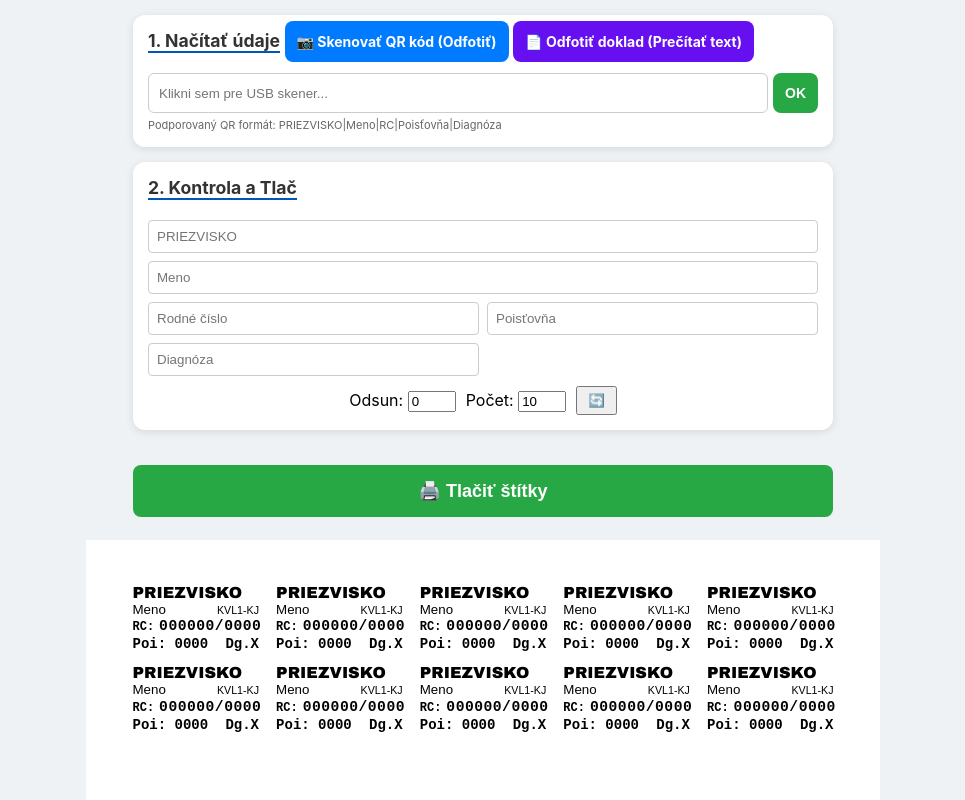
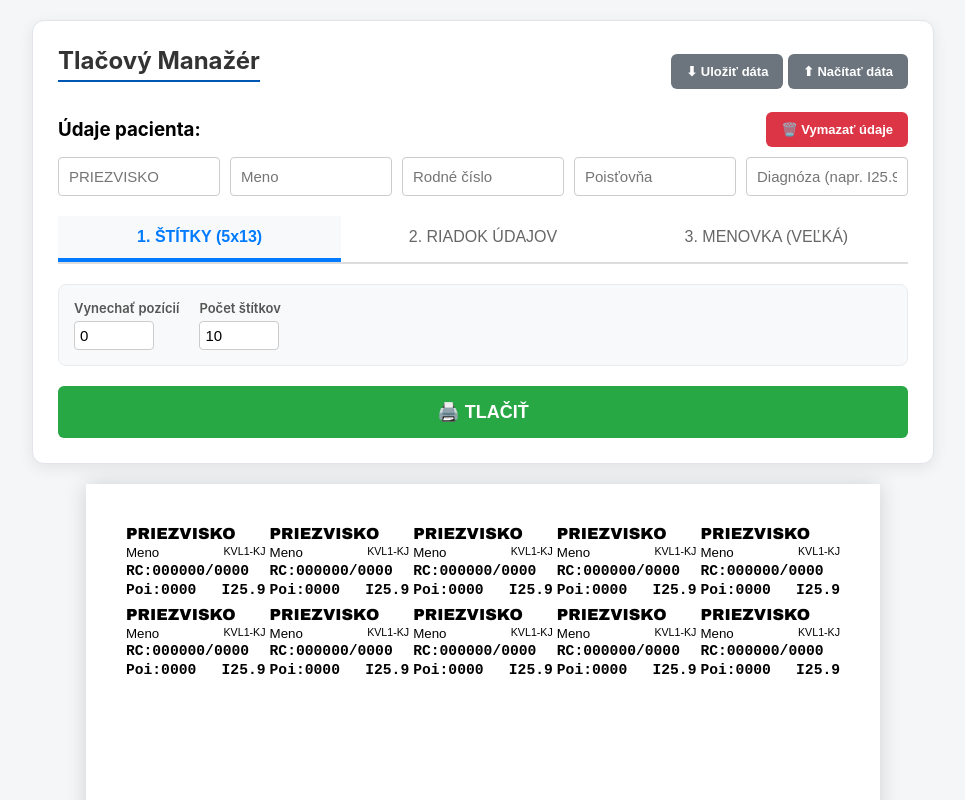
Before and after one commit to bingo780/tlacstitku, a plain HTML site: page index.html in a window 1280 px wide. Shown: the top 800 px of the page, without its empty margins (157-1122 px from the left). Drawn offline with Linux system fonts and the light colour scheme.

Commit message:
Update index.html

```diff
--- a/index.html
+++ b/index.html
@@ -3,270 +3,381 @@
 <head>
     <meta charset="UTF-8">
     <meta name="viewport" content="width=device-width, initial-scale=1.0">
-    <title>Tlač štítkov: Verná kópia</title>
-    <script src="https://unpkg.com/html5-qrcode" type="text/javascript"></script>
-    <script src='https://unpkg.com/tesseract.js@v2.1.0/dist/tesseract.min.js'></script>
+    <title>Tlač: Štítky | Riadok | Menovka</title>
 
     <style>
-        /* ZÁKLADNÉ NASTAVENIA UI (Netýka sa tlače) */
-        body { font-family: -apple-system, BlinkMacSystemFont, "Segoe UI", Roboto, Helvetica, Arial, sans-serif; background: #eef2f5; margin: 0; display: flex; flex-direction: column; align-items: center; }
-        #main-container { width: 100%; max-width: 700px; margin: 15px; display: flex; flex-direction: column; gap: 15px; }
-        .card { background: white; padding: 15px; border-radius: 12px; box-shadow: 0 2px 8px rgba(0,0,0,0.1); }
-        h2 { margin: 0 0 10px 0; font-size: 1.1rem; color: #333; border-bottom: 2px solid #0056b3; display: inline-block; }
+        /* --- UI (Obrazovka) --- */
+        body { font-family: -apple-system, BlinkMacSystemFont, "Segoe UI", Roboto, Arial, sans-serif; background: #f4f6f8; margin: 0; display: flex; flex-direction: column; align-items: center; }
+
+        #controls {
+            width: 100%; max-width: 850px; margin: 20px; background: white;
+            padding: 25px; border-radius: 12px; box-shadow: 0 4px 15px rgba(0,0,0,0.08);
+            border: 1px solid #e1e4e8;
+        }
+
+        h2 { margin: 0 0 15px 0; color: #333; border-bottom: 2px solid #0056b3; display: inline-block; padding-bottom: 5px; }
+
+        /* Vstupy a grid */
+        .input-row { display: grid; grid-template-columns: repeat(auto-fit, minmax(140px, 1fr)); gap: 10px; margin-top: 10px; }
+        input { padding: 10px; border: 1px solid #ccc; border-radius: 4px; width: 100%; box-sizing: border-box; font-size: 15px; }
+        input:focus { border-color: #007bff; outline: none; }
+
+        /* Nastavenia posunu */
+        .settings-box {
+            background: #f8f9fa; padding: 15px; border-radius: 8px; margin-top: 15px;
+            display: flex; flex-wrap: wrap; gap: 20px; align-items: center; border: 1px solid #e9ecef;
+        }
+        .setting-item { display: flex; flex-direction: column; font-size: 13px; font-weight: 600; color: #555; }
+        .setting-item input { width: 80px; margin-top: 5px; padding: 5px; }
 
         /* Tlačidlá */
-        .btn { width: 100%; padding: 12px; border: none; border-radius: 8px; cursor: pointer; font-weight: bold; color: white; margin-bottom: 8px; font-size: 14px; }
-        .btn-qr { background: #007bff; }
-        .btn-ocr { background: #6610f2; }
-        .btn-print { background: #28a745; font-size: 18px; padding: 15px; margin-top: 20px; }
-        .input-group { display: flex; gap: 5px; }
-        .usb-input { flex: 1; padding: 10px; border: 1px solid #ccc; border-radius: 6px; }
-        input[type="file"] { display: none; }
-        #status-box { padding: 10px; border-radius: 6px; text-align: center; display: none; margin-bottom: 10px; font-size: 13px; }
-        .grid-form { display: grid; grid-template-columns: 1fr 1fr; gap: 8px; margin-top: 10px; }
-        .full { grid-column: span 2; }
-        .grid-form input { padding: 8px; border: 1px solid #ccc; border-radius: 4px; }
+        .btn { padding: 10px 15px; border: none; border-radius: 6px; cursor: pointer; color: white; font-weight: bold; transition: 0.2s; }
+        .btn:hover { opacity: 0.9; }
 
-        /* --- TLAČOVÝ ŠTÝL (A4) --- */
+        .btn-print { background: #28a745; width: 100%; font-size: 18px; margin-top: 20px; padding: 15px; }
+        .btn-gray { background: #6c757d; font-size: 13px; }
+        .btn-red { background: #dc3545; font-size: 13px; margin-left: auto; }
+
+        /* Záložky */
+        .tabs { display: flex; margin-bottom: 20px; border-bottom: 2px solid #ddd; margin-top: 20px; }
+        .tab-btn {
+            padding: 12px 20px; cursor: pointer; background: none; border: none; font-size: 16px;
+            color: #666; border-bottom: 4px solid transparent; flex: 1; transition: 0.2s;
+        }
+        .tab-btn.active { color: #007bff; border-bottom-color: #007bff; font-weight: bold; background: #f8f9fa; }
+
+        /* --- TLAČ (A4) --- */
         @media print {
             @page { size: A4; margin: 0; }
             body { background: white; margin: 0; }
-            #main-container { display: none; }
-            .page-container { display: block !important; margin: 0 !important; box-shadow: none !important; }
+            #controls { display: none; }
+            /* Reset pre tlač */
+            .print-area { box-shadow: none !important; margin: 0 !important; background: transparent !important; }
+            /* Skrytie neaktívnych režimov */
+            .view-section { display: none !important; }
+
+            /* Zobrazenie aktívneho */
+            body.print-labels #view-labels { display: grid !important; }
+            body.print-line #view-line { display: block !important; }
+            body.print-tag #view-tag { display: block !important; }
+
+            /* Nová strana */
+            .page-break { page-break-after: always; break-after: page; }
         }
 
-        .page-container {
-            width: 210mm; height: 297mm; background: white;
-            padding: 10mm; box-sizing: border-box; display: block;
-            margin-bottom: 50px; overflow: hidden;
-            /* box-shadow: 0 0 10px rgba(0,0,0,0.2); pre náhľad na PC */
+        /* Kontajner pre náhľad */
+        .print-area {
+            width: 210mm; min-height: 297mm; background: white; margin-bottom: 50px;
+            box-shadow: 0 0 20px rgba(0,0,0,0.15); position: relative;
         }
 
-        .label-grid {
-            display: grid;
-            grid-template-columns: repeat(5, 1fr);
-            grid-template-rows: repeat(13, 1fr);
-            width: 100%; height: 100%;
+        /* 1. REŽIM: ŠTÍTKY */
+        #view-labels {
+            width: 100%; height: 297mm; padding: 10mm; box-sizing: border-box;
+            display: none;
+            grid-template-columns: repeat(5, 1fr); grid-template-rows: repeat(13, 1fr);
+        }
+        .lbl-box { padding: 2px; display: flex; flex-direction: column; justify-content: space-evenly; overflow: hidden; }
+        .lbl-sur { font-family: 'Arial Black', sans-serif; font-weight: 900; font-size: 12pt; text-transform: uppercase; line-height: 1; }
+        .lbl-row { display: flex; justify-content: space-between; font-size: 10pt; font-family: Arial, sans-serif; }
+        .lbl-tech { font-family: 'Courier New', monospace; font-weight: bold; font-size: 11pt; }
+
+        /* 2. REŽIM: RIADOK (A4 Strany) */
+        #view-line { display: none; width: 100%; }
+
+        .page-a4-line {
+            width: 210mm; height: 297mm; position: relative;
+            overflow: hidden; background: white;
+            /* border-bottom: 1px dashed #eee; */ /* Odkomentovať pre ladenie */
         }
 
-        /* --- DIZAJN ŠTÍTKU PODĽA FOTKY --- */
-        .label {
-            box-sizing: border-box;
-            padding: 1mm 2mm; /* Minimálne okraje vnútri štítku */
-            display: flex;
-            flex-direction: column;
-            justify-content: space-evenly; /* Rozložiť riadky rovnomerne */
-            overflow: hidden;
-            border: 1px solid white; /* Skrytý rámček */
+        .line-text-element {
+            position: absolute;
+            white-space: nowrap;
+            font-family: 'Times New Roman', serif;
         }
 
-        /* 1. Riadok: PRIEZVISKO (Hrubé, Sans-Serif) */
-        .row-surname {
-            font-family: 'Arial Black', 'Arial', sans-serif;
-            font-weight: 900;
-            font-size: 12pt;
-            text-transform: uppercase;
-            line-height: 1;
-            color: #000;
+        /* 3. REŽIM: MENOVKA */
+        #view-tag { display: none; width: 100%; height: 297mm; position: relative; box-sizing: border-box; }
+
+        .tag-container {
+            width: 100%; box-sizing: border-box;
+            font-family: 'Times New Roman', serif;
+            display: flex; flex-direction: column;
         }
-
-        /* 2. Riadok: Meno a Kód (Sans-Serif) */
-        .row-name-kvl {
-            display: flex;
-            justify-content: space-between;
-            align-items: baseline;
-            font-family: 'Arial', sans-serif;
-            font-size: 10pt;
-            line-height: 1;
-        }
-
-        /* 3. a 4. Riadok: Technické údaje (Písací stroj / Courier) */
-        .row-tech {
-            font-family: 'Courier New', Courier, monospace; /* Toto robí ten "lekársky" vzhľad */
-            font-size: 10.5pt;
-            font-weight: 600; /* Polotučné pre čitateľnosť */
-            white-space: nowrap;
-            display: flex;
-            justify-content: space-between;
-            align-items: center;
-            line-height: 1;
-            margin-top: 1px;
-        }
-
-        .diag-box {
-            font-weight: bold;
-        }
-
-        /* Jemné doladenie pre RC */
-        .rc-label { font-size: 9pt; margin-right: 5px; }
-        .rc-num { font-size: 11pt; letter-spacing: 0.5px; }
+        .tag-surname { text-transform: uppercase; font-weight: bold; margin-bottom: 15px; }
+        .tag-row-bottom { display: flex; justify-content: space-between; width: 100%; }
 
     </style>
 </head>
 <body>
 
-<div id="main-container">
-    <div class="card">
-        <h2>1. Načítať údaje</h2>
-        <div id="status-box"></div>
-
-        <label for="file-qr" class="btn btn-qr">📷 Skenovať QR kód (Odfotiť)</label>
-        <input type="file" id="file-qr" accept="image/*" capture="environment">
-
-        <label for="file-ocr" class="btn btn-ocr">📄 Odfotiť doklad (Prečítať text)</label>
-        <input type="file" id="file-ocr" accept="image/*" capture="environment">
-
-        <div class="input-group" style="margin-top:10px;">
-            <input type="text" id="usbInput" class="usb-input" placeholder="Klikni sem pre USB skener..." autocomplete="off">
-            <button class="btn btn-qr" onclick="processManualInput()" style="width: auto; margin:0; background:#28a745;">OK</button>
-        </div>
-        <div style="font-size:11px; color:#666; margin-top:5px;">
-            Podporovaný QR formát: PRIEZVISKO|Meno|RC|Poisťovňa|Diagnóza
+<div id="controls">
+    <div style="display:flex; justify-content:space-between; align-items:center;">
+        <h2>Tlačový Manažér</h2>
+        <div>
+            <button onclick="saveToFile()" class="btn btn-gray">⬇ Uložiť dáta</button>
+            <button onclick="document.getElementById('imp').click()" class="btn btn-gray">⬆ Načítať dáta</button>
+            <input type="file" id="imp" style="display:none" onchange="loadFromFile(this)">
         </div>
     </div>
 
-    <div class="card">
-        <h2>2. Kontrola a Tlač</h2>
-        <div class="grid-form">
-            <input type="text" id="dataSurname" placeholder="PRIEZVISKO" class="full">
-            <input type="text" id="dataName" placeholder="Meno" class="full">
-            <input type="text" id="dataRC" placeholder="Rodné číslo">
-            <input type="text" id="dataPoi" placeholder="Poisťovňa">
-            <input type="text" id="dataDiag" placeholder="Diagnóza">
-        </div>
-        <div style="margin-top:10px; display:flex; gap:10px; justify-content: center; align-items: center;">
-            <label>Odsun: <input type="number" id="offsetInput" value="0" style="width:40px"></label>
-            <label>Počet: <input type="number" id="countInput" value="10" style="width:40px"></label>
-            <button onclick="updatePreview()" style="padding:5px 10px;">🔄</button>
+    <div style="display:flex; align-items:center; margin-top: 15px;">
+        <h3 style="margin:0; flex-grow:1;">Údaje pacienta:</h3>
+        <button onclick="clearData()" class="btn btn-red">🗑️ Vymazať údaje</button>
+    </div>
+
+    <div class="input-row">
+        <input type="text" id="d_sur" placeholder="PRIEZVISKO" oninput="update()">
+        <input type="text" id="d_nam" placeholder="Meno" oninput="update()">
+        <input type="text" id="d_rc" placeholder="Rodné číslo" oninput="update()">
+        <input type="text" id="d_poi" placeholder="Poisťovňa" oninput="update()">
+        <input type="text" id="d_dia" placeholder="Diagnóza (napr. I25.9)" oninput="update()">
+    </div>
+
+    <div class="tabs">
+        <button class="tab-btn active" onclick="setTab('labels')" id="tab-labels">1. ŠTÍTKY (5x13)</button>
+        <button class="tab-btn" onclick="setTab('line')" id="tab-line">2. RIADOK ÚDAJOV</button>
+        <button class="tab-btn" onclick="setTab('tag')" id="tab-tag">3. MENOVKA (VEĽKÁ)</button>
+    </div>
+
+    <div class="settings-box" id="settings-panel"></div>
+
+    <button onclick="window.print()" class="btn btn-print">🖨️ TLAČIŤ</button>
+</div>
+
+<div class="print-area">
+
+    <div id="view-labels" class="view-section"></div>
+
+    <div id="view-line" class="view-section"></div>
+
+    <div id="view-tag" class="view-section">
+        <div id="tag-inner" class="tag-container">
+            <div id="tag-sur-el" class="tag-surname"></div>
+            <div class="tag-row-bottom">
+                <span id="tag-nam-el"></span>
+                <span id="tag-year-el"></span>
+            </div>
         </div>
     </div>
 
-    <button onclick="window.print()" class="btn btn-print">🖨️ Tlačiť štítky</button>
-</div>
-
-<div class="page-container">
-    <div class="label-grid" id="gridContainer"></div>
 </div>
 
 <script>
-    // --- SKRIPT ---
-    const statusBox = document.getElementById('status-box');
+    // Konfigurácia
+    let config = {
+        mode: 'labels',
+        // Štítky
+        lbl_offset: 0,
+        lbl_count: 10,
+        // Riadok
+        line_top: 20,    // mm
+        line_left: 20,   // mm
+        line_size: 14,   // pt
+        line_copies: 1,  // Počet A4 strán
+        // Menovka
+        tag_top: 30,     // mm
+        tag_left: 20,    // mm
+        tag_size: 72     // pt
+    };
 
-    function showStatus(msg, color) {
-        statusBox.style.display = 'block';
-        statusBox.innerText = msg;
-        statusBox.style.backgroundColor = color === 'success' ? '#d4edda' : '#f8d7da';
-        statusBox.style.color = color === 'success' ? '#155724' : '#721c24';
+    // Init
+    window.onload = () => {
+        loadLocal();
+        setTab('labels');
+    };
+
+    function setTab(mode) {
+        config.mode = mode;
+
+        // UI Tabs
+        document.querySelectorAll('.tab-btn').forEach(b => b.classList.remove('active'));
+        document.getElementById(`tab-${mode}`).classList.add('active');
+
+        // Zobrazenie
+        document.querySelectorAll('.view-section').forEach(el => el.style.display = 'none');
+        document.getElementById(`view-${mode}`).style.display = (mode === 'labels') ? 'grid' : 'block';
+
+        // Tlačová trieda
+        document.body.className = `print-${mode}`;
+
+        renderSettings();
+        update();
     }
 
-    // 1. QR SKENER (Zo súboru/fotky)
-    document.getElementById('file-qr').addEventListener('change', e => {
-        if (!e.target.files.length) return;
-        const html5QrCode = new Html5Qrcode("status-box");
-        html5QrCode.scanFile(e.target.files[0], true)
-        .then(decodedText => {
-            if (decodedText.includes('|')) {
-                const p = decodedText.split('|');
-                fill(p[0], p[1], p[2], p[3], p[4]);
-                showStatus("✅ QR načítaný: " + p[0], 'success');
-            } else {
-                showStatus("⚠️ Zlý formát QR kódu", 'error');
-            }
-        }).catch(err => showStatus("❌ QR sa nenašiel, skúste lepšiu fotku.", 'error'));
-    });
+    function renderSettings() {
+        const panel = document.getElementById('settings-panel');
+        let html = '';
 
-    // 2. OCR (Text z fotky)
-    document.getElementById('file-ocr').addEventListener('change', async (e) => {
-        if (!e.target.files.length) return;
-        showStatus("⏳ Čítam text... čakajte.", 'success');
-        try {
-            const { data: { text } } = await Tesseract.recognize(e.target.files[0], 'slk');
-            parseOCR(text);
-            showStatus("✅ Text načítaný.", 'success');
-        } catch (err) { showStatus("❌ Chyba čítania.", 'error'); }
-    });
-
-    function parseOCR(text) {
-        text = text.replace(/\n/g, " ").replace(/\s+/g, " ");
-        // Regexy pre údaje
-        const rc = text.match(/RC[:\.\s]*(\d{6}\/?\d{3,4})|(\d{6}\/\d{3,4})/i);
-        const poi = text.match(/Poi[:\.\s]*(\d{4})|(\d{4})/i) || text.match(/\b(25\d{2}|24\d{2})\b/);
-        const diag = text.match(/\b([A-Z]\d{2,3}(\.\d)?)\b/);
-
-        // Priezvisko (veľké písmená > 3 znaky)
-        let surname = "";
-        text.split(" ").forEach(w => {
-            if (w.length > 3 && w === w.toUpperCase() && !w.match(/\d/) && !w.includes("RC") && !w.includes("POI")) surname = w;
-        });
-
-        fill(surname, "",
-             rc ? (rc[1]||rc[2]).replace(/\s/g,"") : "",
-             poi ? (poi[1]||poi[0]) : "",
-             diag ? diag[0] : "");
+        if (config.mode === 'labels') {
+            html += makeInput('Vynechať pozícií', 'lbl_offset', 0);
+            html += makeInput('Počet štítkov', 'lbl_count', 10);
+        }
+        else if (config.mode === 'line') {
+            html += makeInput('Odsadenie ZHORA (mm)', 'line_top', 20);
+            html += makeInput('Odsadenie ZĽAVA (mm)', 'line_left', 20);
+            html += makeInput('Veľkosť písma (pt)', 'line_size', 14);
+            html += makeInput('Počet strán A4', 'line_copies', 1);
+        }
+        else if (config.mode === 'tag') {
+            html += makeInput('Odsadenie ZHORA (mm)', 'tag_top', 30);
+            html += makeInput('Okraj ZĽAVA/SPRAVA (mm)', 'tag_left', 20);
+            html += makeInput('Veľkosť písma (pt)', 'tag_size', 72);
+        }
+        panel.innerHTML = html;
     }
 
-    // 3. USB / Ručne
-    function processManualInput() {
-        const val = document.getElementById('usbInput').value;
-        if (val.includes('|')) {
-            const p = val.split('|');
-            fill(p[0], p[1], p[2], p[3], p[4]);
-            document.getElementById('usbInput').value = "";
+    function makeInput(label, key, def) {
+        return `
+            <div class="setting-item">
+                <label>${label}</label>
+                <input type="number" value="${config[key] !== undefined ? config[key] : def}"
+                       onchange="updateConfig('${key}', this.value)">
+            </div>`;
+    }
+
+    function updateConfig(key, val) {
+        config[key] = parseInt(val) || 0;
+        saveLocal();
+        update();
+    }
+
+    // VYMAZAŤ ÚDAJE
+    function clearData() {
+        if(confirm("Naozaj vymazať všetky textové polia?")) {
+            document.getElementById('d_sur').value = "";
+            document.getElementById('d_nam').value = "";
+            document.getElementById('d_rc').value = "";
+            document.getElementById('d_poi').value = "";
+            document.getElementById('d_dia').value = "";
+            saveLocal();
+            update();
         }
     }
-    document.getElementById('usbInput').addEventListener('keydown', e => {
-        if(e.key === 'Enter') processManualInput();
-    });
 
-    function fill(s, n, r, p, d) {
-        if(s) document.getElementById('dataSurname').value = s;
-        if(n) document.getElementById('dataName').value = n;
-        if(r) document.getElementById('dataRC').value = r;
-        if(p) document.getElementById('dataPoi').value = p;
-        if(d) document.getElementById('dataDiag').value = d;
-        updatePreview();
+    function update() {
+        const data = {
+            sur: document.getElementById('d_sur').value || "PRIEZVISKO",
+            nam: document.getElementById('d_nam').value || "Meno",
+            rc: document.getElementById('d_rc').value || "000000/0000",
+            poi: document.getElementById('d_poi').value || "0000",
+            dia: document.getElementById('d_dia').value || "I25.9", // Opravená predvolená hodnota
+        };
+        saveLocal();
+
+        // 1. ŠTÍTKY
+        if (config.mode === 'labels') {
+            const grid = document.getElementById('view-labels');
+            grid.innerHTML = '';
+            for(let i=0; i<config.lbl_offset; i++) grid.appendChild(document.createElement('div'));
+            for(let i=0; i<config.lbl_count; i++) {
+                let el = document.createElement('div');
+                el.className = 'lbl-box';
+                el.innerHTML = `
+                    <div class="lbl-sur">${data.sur}</div>
+                    <div class="lbl-row"><span>${data.nam}</span><span style="font-size:8pt">KVL1-KJ</span></div>
+                    <div class="lbl-row lbl-tech"><span>RC:${data.rc}</span></div>
+                    <div class="lbl-row lbl-tech"><span>Poi:${data.poi}</span><span>${data.dia}</span></div>
+                `;
+                grid.appendChild(el);
+            }
+        }
+
+        // 2. RIADOK (Priezvisko Meno [veľká medzera] RC [veľká medzera]...)
+        if (config.mode === 'line') {
+            const container = document.getElementById('view-line');
+            container.innerHTML = '';
+
+            // Definovanie medzier
+            const bigSep = "&nbsp;&nbsp;&nbsp;&nbsp;&nbsp;&nbsp;&nbsp;&nbsp;&nbsp;&nbsp;"; // Veľa medzier medzi údajmi
+            const oneSpace = " "; // Jedna medzera medzi priezviskom a menom
+
+            // Formátovanie riadku
+            const textHTML = `${data.sur}${oneSpace}${data.nam}${bigSep}${data.rc}${bigSep}${data.poi}${bigSep}${data.dia}`;
+
+            for(let i=0; i < config.line_copies; i++) {
+                let page = document.createElement('div');
+                page.className = 'page-a4-line page-break';
+
+                let line = document.createElement('div');
+                line.className = 'line-text-element';
+                line.style.top = `${config.line_top}mm`;
+                line.style.left = `${config.line_left}mm`;
+                line.style.fontSize = `${config.line_size}pt`;
+                line.innerHTML = textHTML;
+
+                page.appendChild(line);
+                container.appendChild(page);
+            }
+        }
+
+        // 3. MENOVKA
+        if (config.mode === 'tag') {
+            const inner = document.getElementById('tag-inner');
+            let year = "0000";
+            if(data.rc.length >= 2) {
+                let yy = parseInt(data.rc.substring(0, 2));
+                year = (yy <= 26 ? "20" : "19") + (yy < 10 ? "0"+yy : yy);
+            }
+
+            inner.style.paddingTop = `${config.tag_top}mm`;
+            inner.style.paddingLeft = `${config.tag_left}mm`;
+            inner.style.paddingRight = `${config.tag_left}mm`;
+            inner.style.fontSize = `${config.tag_size}pt`;
+
+            document.getElementById('tag-sur-el').innerText = data.sur;
+            document.getElementById('tag-nam-el').innerText = data.nam;
+            document.getElementById('tag-year-el').innerText = year;
+        }
     }
 
-    // PREKRESLENIE ŠTÍTKOV (Dizajn)
-    function updatePreview() {
-        const grid = document.getElementById('gridContainer');
-        grid.innerHTML = '';
-        const offset = parseInt(document.getElementById('offsetInput').value) || 0;
-        const count = parseInt(document.getElementById('countInput').value) || 1;
+    // --- SAVE / LOAD ---
+    function saveLocal() {
+        const data = {
+            sur: document.getElementById('d_sur').value,
+            nam: document.getElementById('d_nam').value,
+            rc: document.getElementById('d_rc').value,
+            poi: document.getElementById('d_poi').value,
+            dia: document.getElementById('d_dia').value,
+            cfg: config
+        };
+        localStorage.setItem('medPrintData', JSON.stringify(data));
+    }
 
-        const d = {
-            sur: document.getElementById('dataSurname').value || "PRIEZVISKO",
-            nam: document.getElementById('dataName').value || "Meno",
-            rc: document.getElementById('dataRC').value || "000000/0000",
-            poi: document.getElementById('dataPoi').value || "0000",
-            diag: document.getElementById('dataDiag').value || "Dg.X",
-            kvl: "KVL1-KJ"
-        };
-
-        for(let i=0; i<offset; i++) grid.appendChild(document.createElement('div'));
-
-        for(let i=0; i<count; i++) {
-            const el = document.createElement('div');
-            el.className = 'label';
-            // HTML štruktúra presne podľa vizuálu
-            el.innerHTML = `
-                <div class="row-surname">${d.sur}</div>
-                <div class="row-name-kvl">
-                    <span>${d.nam}</span>
-                    <span style="font-size: 8pt;">${d.kvl}</span>
-                </div>
-                <div class="row-tech">
-                    <span><span class="rc-label">RC:</span><span class="rc-num">${d.rc}</span></span>
-                </div>
-                <div class="row-tech">
-                    <span>Poi: ${d.poi}</span>
-                    <span class="diag-box">${d.diag}</span>
-                </div>
-            `;
-            grid.appendChild(el);
+    function loadLocal() {
+        const raw = localStorage.getItem('medPrintData');
+        if(raw) {
+            const d = JSON.parse(raw);
+            document.getElementById('d_sur').value = d.sur || "";
+            document.getElementById('d_nam').value = d.nam || "";
+            document.getElementById('d_rc').value = d.rc || "";
+            document.getElementById('d_poi').value = d.poi || "";
+            document.getElementById('d_dia').value = d.dia || "";
+            if(d.cfg) config = {...config, ...d.cfg};
         }
     }
-    window.onload = updatePreview;
+
+    function saveToFile() {
+        const raw = localStorage.getItem('medPrintData');
+        const blob = new Blob([raw], {type: 'application/json'});
+        const a = document.createElement('a');
+        a.href = URL.createObjectURL(blob);
+        a.download = 'pacient_data.json';
+        a.click();
+    }
+
+    function loadFromFile(input) {
+        const reader = new FileReader();
+        reader.onload = (e) => {
+            localStorage.setItem('medPrintData', e.target.result);
+            loadLocal();
+            renderSettings();
+            update();
+        };
+        reader.readAsText(input.files[0]);
+    }
+
 </script>
 </body>
 </html>
```
